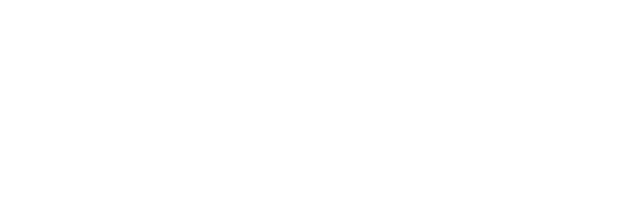
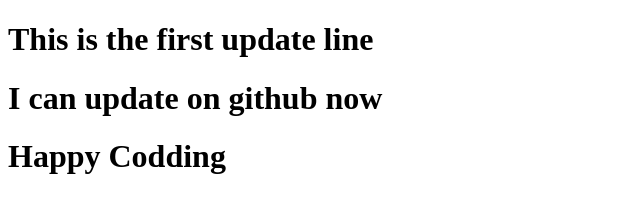
Before and after one commit to Said-Al-Faruk/my-dream-project, a plain HTML site: page index.html in a window 1280 px wide. Shown: the whole page, without its empty margins (0-640 px from the left). Drawn offline with Linux system fonts and the light colour scheme.

Commit message:
added header

```diff
--- a/index.html
+++ b/index.html
@@ -7,6 +7,10 @@
     <title>My-Dream-Project</title>
 </head>
 <body>
-
+    <div class="container">
+        <h1>This is the first update line</h1>
+        <h1>I can update on github now</h1>
+        <h1>Happy Codding</h1>
+    </div>
 </body>
 </html>
```
